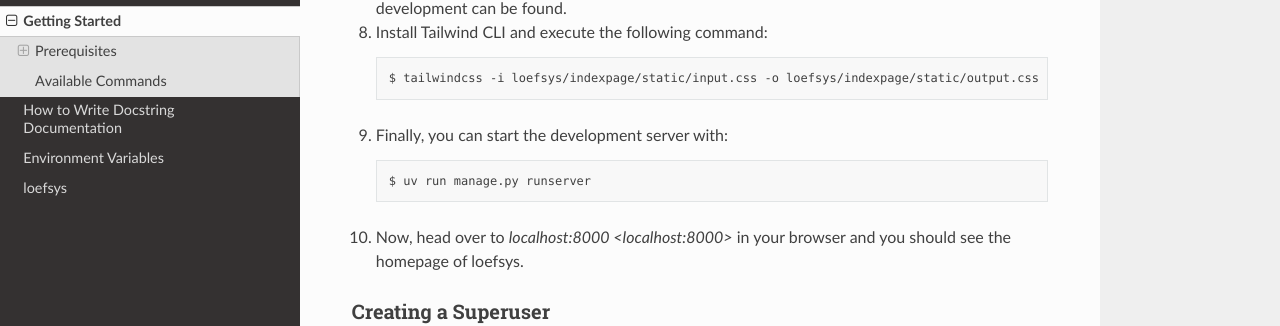
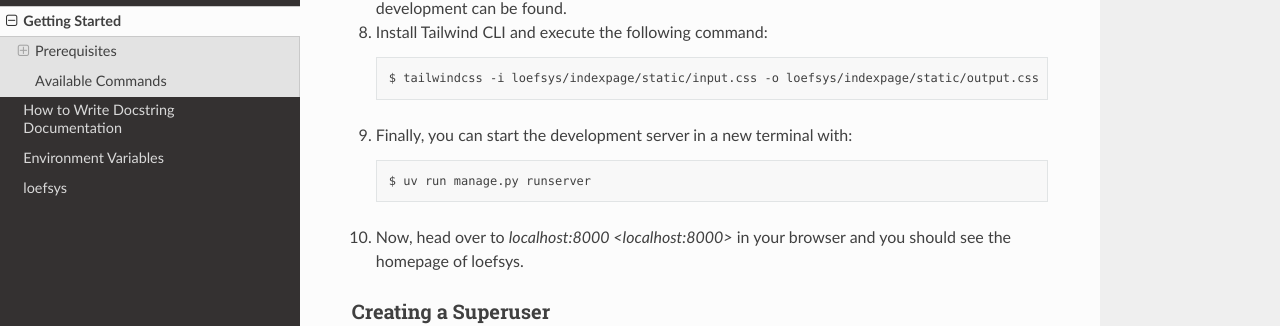
Before and after one commit to GiPHouse/loefbijter-2025, a Sphinx documentation site: the page built from docs/getting-started.rst, in a window 1280 px wide and 900 px high, scrolled down 756 px. Shown: the part 132-458 px from the top of the window. Built offline with Sphinx 7.4.7 and the Read the Docs theme 3.1.0, drawn with Linux system fonts in a browser that asks for light colours.

Commit message:
Update getting-started.rst

```diff
--- a/docs/getting-started.rst
+++ b/docs/getting-started.rst
@@ -30,7 +30,7 @@ In order to contribute to the project, you should have the following prerequisit
 
     $ tailwindcss -i loefsys/indexpage/static/input.css -o loefsys/indexpage/static/output.css --watch
 
-#. Finally, you can start the development server with::
+#. Finally, you can start the development server in a new terminal with::
 
     $ uv run manage.py runserver
 
```
